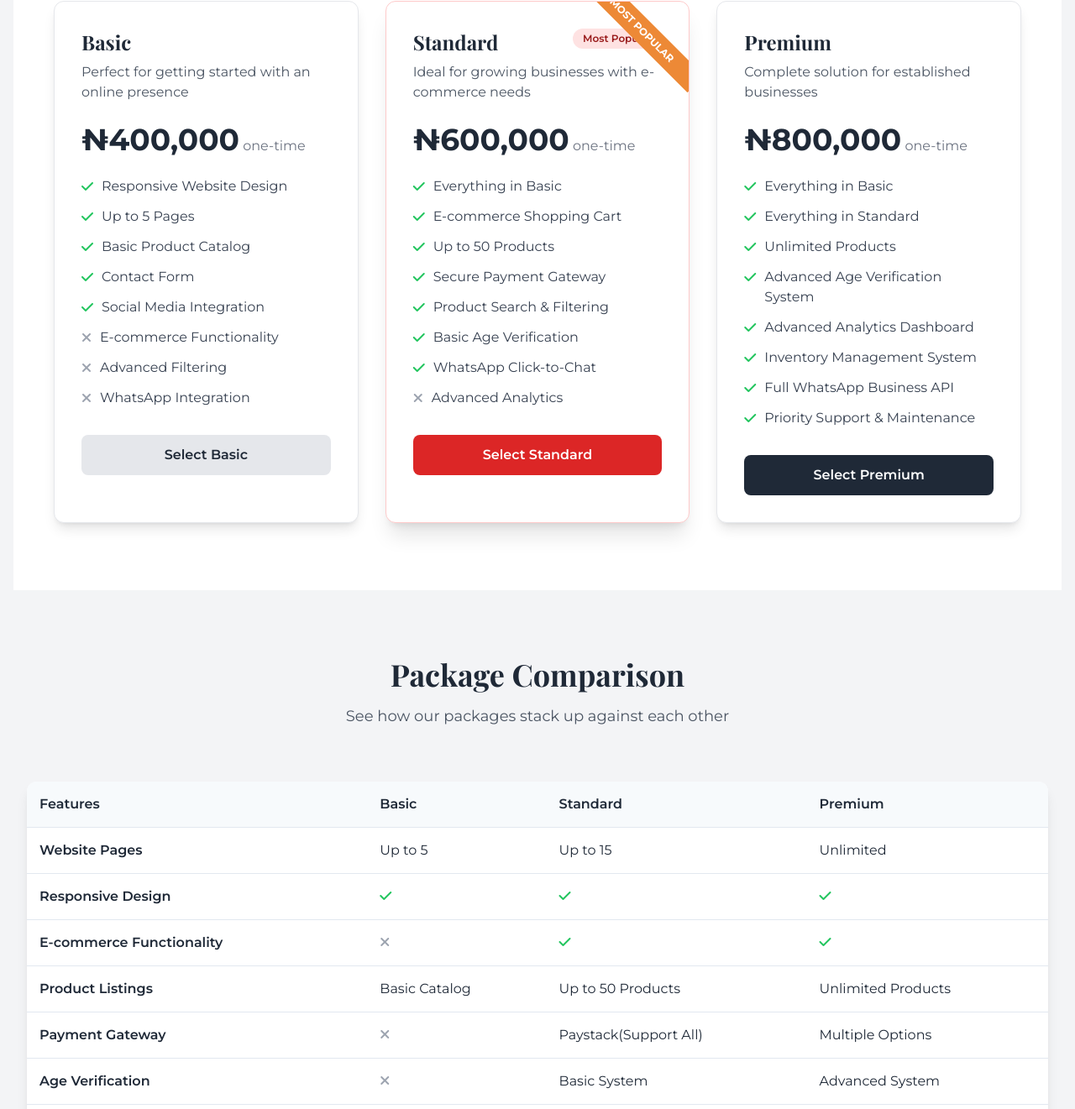
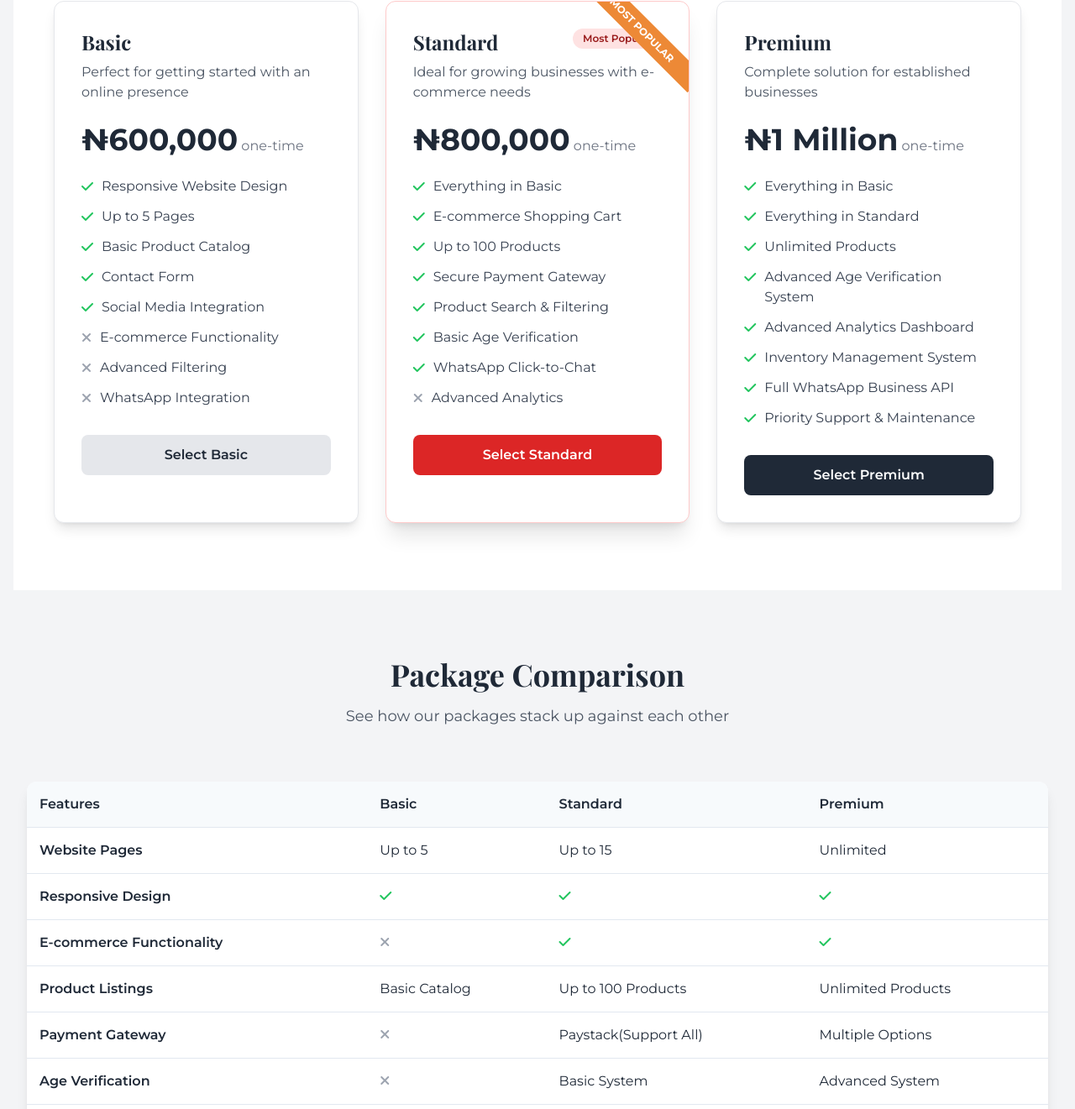
Before and after one commit to justdavid-tech/smokebox, a plain HTML site: page index.html in a window 1280 px wide. Shown: the part 5119-6440 px from the top of the page at 84% size. Drawn offline with nearby package versions, Linux system fonts and the light colour scheme.

Commit message:
Product number increased

```diff
--- a/index.html
+++ b/index.html
@@ -747,7 +747,7 @@
                         <p class="text-gray-600 mb-6">Perfect for getting started with an online presence</p>
 
                         <div class="mb-6">
-                            <span class="text-4xl font-bold price-display" data-monthly="$899" data-yearly="$719">&#8358;400,000</span>
+                            <span class="text-4xl font-bold price-display" data-monthly="$899" data-yearly="$719">&#8358;600,000</span>
                             <span class="text-gray-500 billing-display" data-monthly="one-time" data-yearly="one-time">one-time</span>
                         </div>
 
@@ -780,14 +780,14 @@
                         <p class="text-gray-600 mb-6">Ideal for growing businesses with e-commerce needs</p>
 
                         <div class="mb-6">
-                            <span class="text-4xl font-bold price-display" data-monthly="$1,499" data-yearly="$1,199">&#8358;600,000</span>
+                            <span class="text-4xl font-bold price-display" data-monthly="$1,499" data-yearly="$1,199">&#8358;800,000</span>
                             <span class="text-gray-500 billing-display" data-monthly="one-time" data-yearly="one-time">one-time</span>
                         </div>
 
                         <ul class="feature-list text-gray-700 mb-8">
                             <li><i class="fas fa-check text-green-500"></i> Everything in Basic</li>
                             <li><i class="fas fa-check text-green-500"></i> E-commerce Shopping Cart</li>
-                            <li><i class="fas fa-check text-green-500"></i> Up to 50 Products</li>
+                            <li><i class="fas fa-check text-green-500"></i> Up to 100 Products</li>
                             <li><i class="fas fa-check text-green-500"></i> Secure Payment Gateway</li>
                             <li><i class="fas fa-check text-green-500"></i> Product Search & Filtering</li>
                             <li><i class="fas fa-check text-green-500"></i> Basic Age Verification</li>
@@ -810,7 +810,7 @@
                         <p class="text-gray-600 mb-6">Complete solution for established businesses</p>
 
                         <div class="mb-6">
-                            <span class="text-4xl font-bold price-display" data-monthly="$2,499" data-yearly="$1,999">&#8358;800,000</span>
+                            <span class="text-4xl font-bold price-display" data-monthly="$2,499" data-yearly="$1,999">&#8358;1 Million</span>
                             <span class="text-gray-500 billing-display" data-monthly="one-time" data-yearly="one-time">one-time</span>
                         </div>
 
@@ -877,7 +877,7 @@
                             <tr>
                                 <td class="font-semibold">Product Listings</td>
                                 <td class="text-center">Basic Catalog</td>
-                                <td class="text-center">Up to 50 Products</td>
+                                <td class="text-center">Up to 100 Products</td>
                                 <td class="text-center">Unlimited Products</td>
                             </tr>
                             <tr>
```
